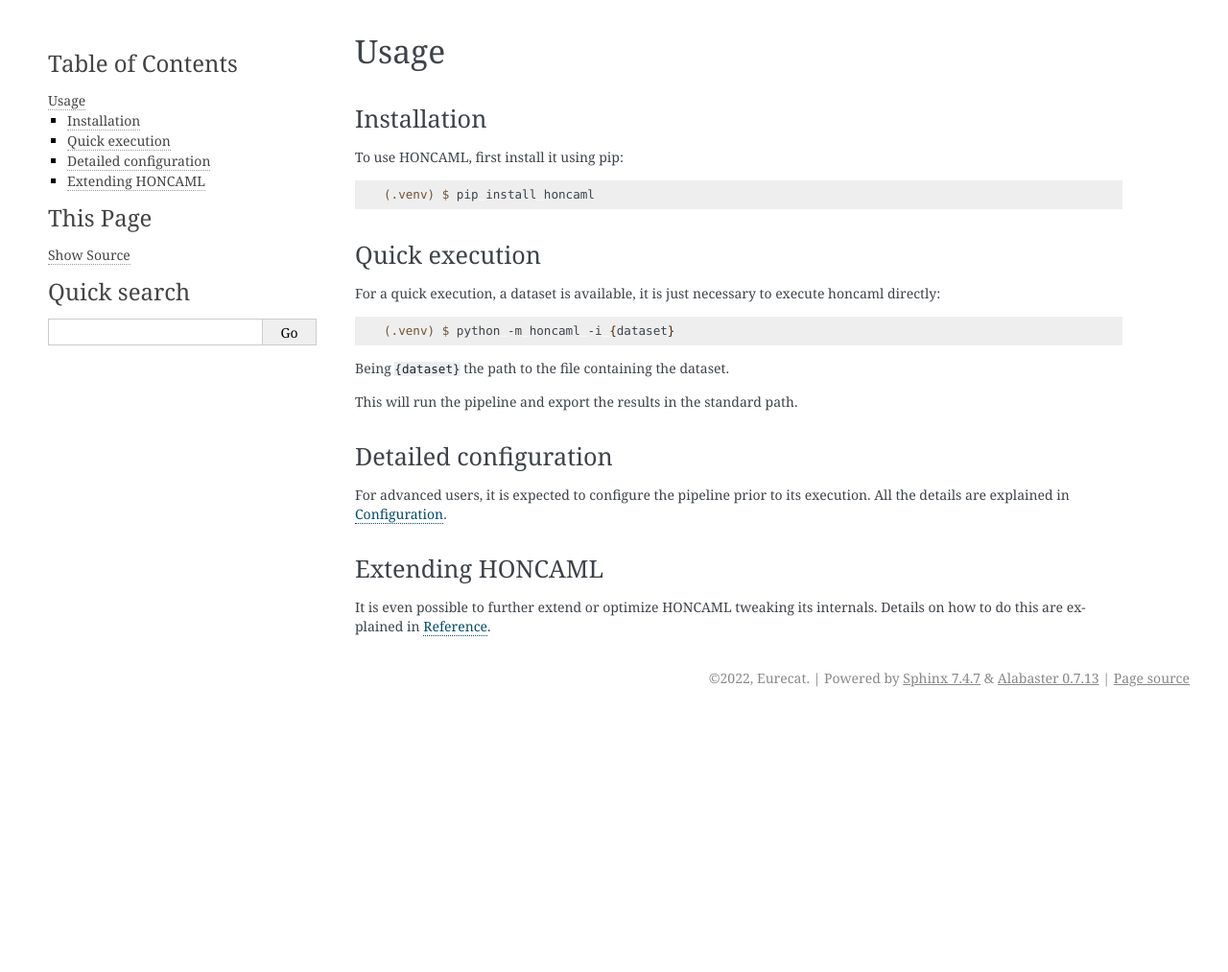
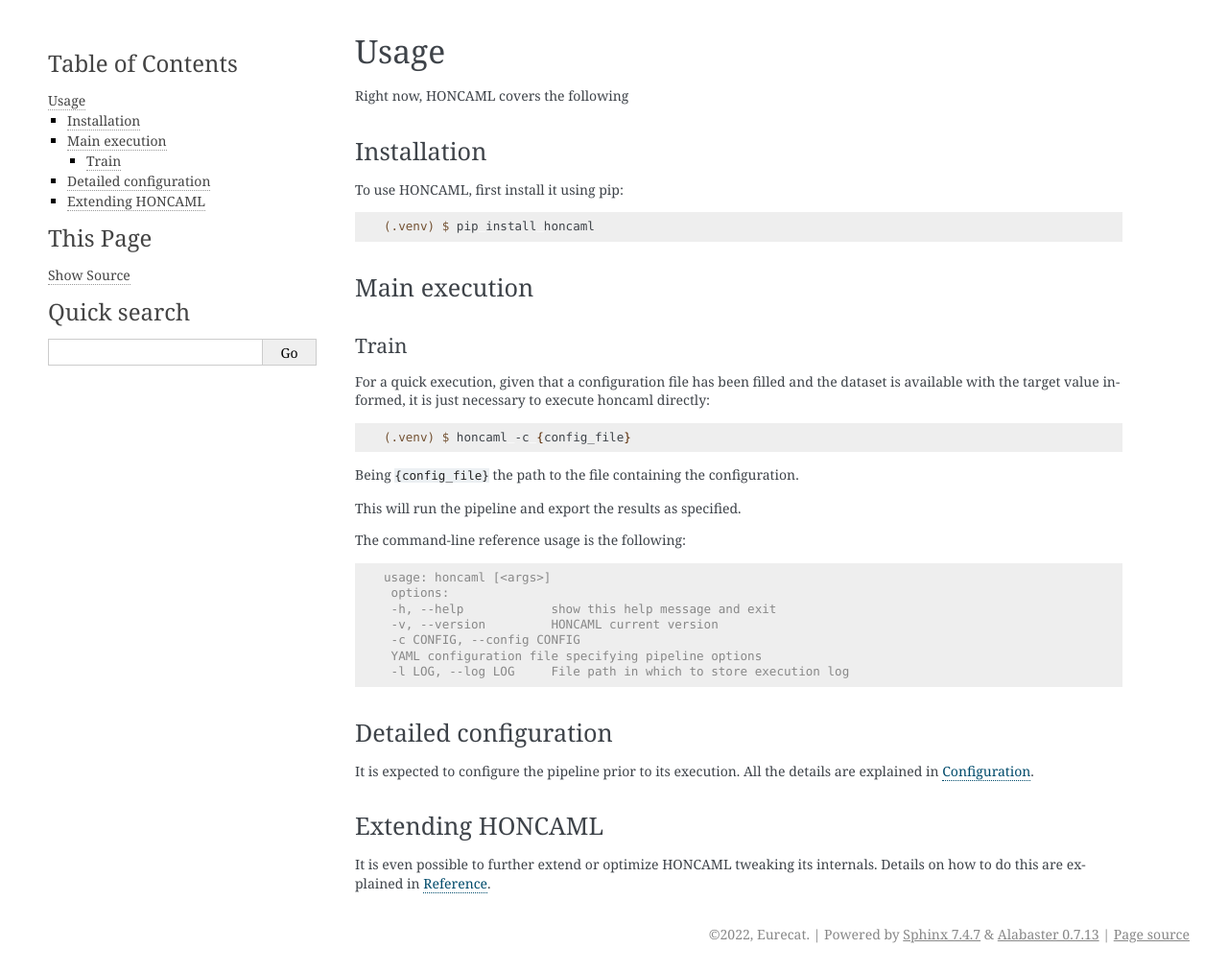
Before and after one commit to Data-Science-Eurecat/HoNCAML, a Sphinx documentation site: the page built from docs/source/usage.rst, in a window 1280 px wide. Shown: the whole page at 96% size. Built offline with Sphinx 7.4.7, drawn with Linux system fonts in a browser that asks for light colours; before the commit the page ends 900 px from its top, so only the background shows below that.

Commit message:
Update documentation with main execution explanation

```diff
--- a/docs/source/usage.rst
+++ b/docs/source/usage.rst
@@ -1,6 +1,8 @@
 =======
  Usage
 =======
+
+Right now, HONCAML covers the following
 
 Installation
 ============
@@ -11,25 +13,41 @@ To use HONCAML, first install it using pip:
 
    (.venv) $ pip install honcaml
 
-Quick execution
+Main execution
 ===============
 
-For a quick execution, a dataset is available, it is just necessary to execute
-honcaml directly:
+Train
+-----
+
+For a quick execution, given that a configuration file has been filled and the
+dataset is available with the target value informed, it is just necessary to
+execute honcaml directly:
 
 .. code-block:: console
 
-   (.venv) $ python -m honcaml -i {dataset}
+   (.venv) $ honcaml -c {config_file}
 
-Being ``{dataset}`` the path to the file containing the dataset.
+Being ``{config_file}`` the path to the file containing the configuration.
 
-This will run the pipeline and export the results in the standard path.
+This will run the pipeline and export the results as specified.
+
+The command-line reference usage is the following:
+
+.. code-block:: console
+
+   usage: honcaml [<args>]
+    options:
+    -h, --help            show this help message and exit
+    -v, --version         HONCAML current version
+    -c CONFIG, --config CONFIG
+    YAML configuration file specifying pipeline options
+    -l LOG, --log LOG     File path in which to store execution log
 
 Detailed configuration
 ======================
 
-For advanced users, it is expected to configure the pipeline prior to its
-execution. All the details are explained in :ref:`configuration`.
+It is expected to configure the pipeline prior to its execution. All the
+details are explained in :ref:`configuration`.
 
 Extending HONCAML
 =================
--- a/docs/source/what.rst
+++ b/docs/source/what.rst
@@ -3,7 +3,11 @@
 =================
 
 HONCAML (HOlistic No Code Automated Machine Learning) is a tool aimed to run
-automated machine learning pipelines for problems of diferent nature.
+automated machine learning pipelines for problems of diferent nature; main
+types of pipeline would be:
+
+1. Training the best possible model for the problem at hand
+2. Use this model to predict other instances
 
 Focus
 =====
```
Also changed, not shown: README.md (+9 -5 lines), docs/source/reference.rst (+4 -3 lines), 2 other files.
